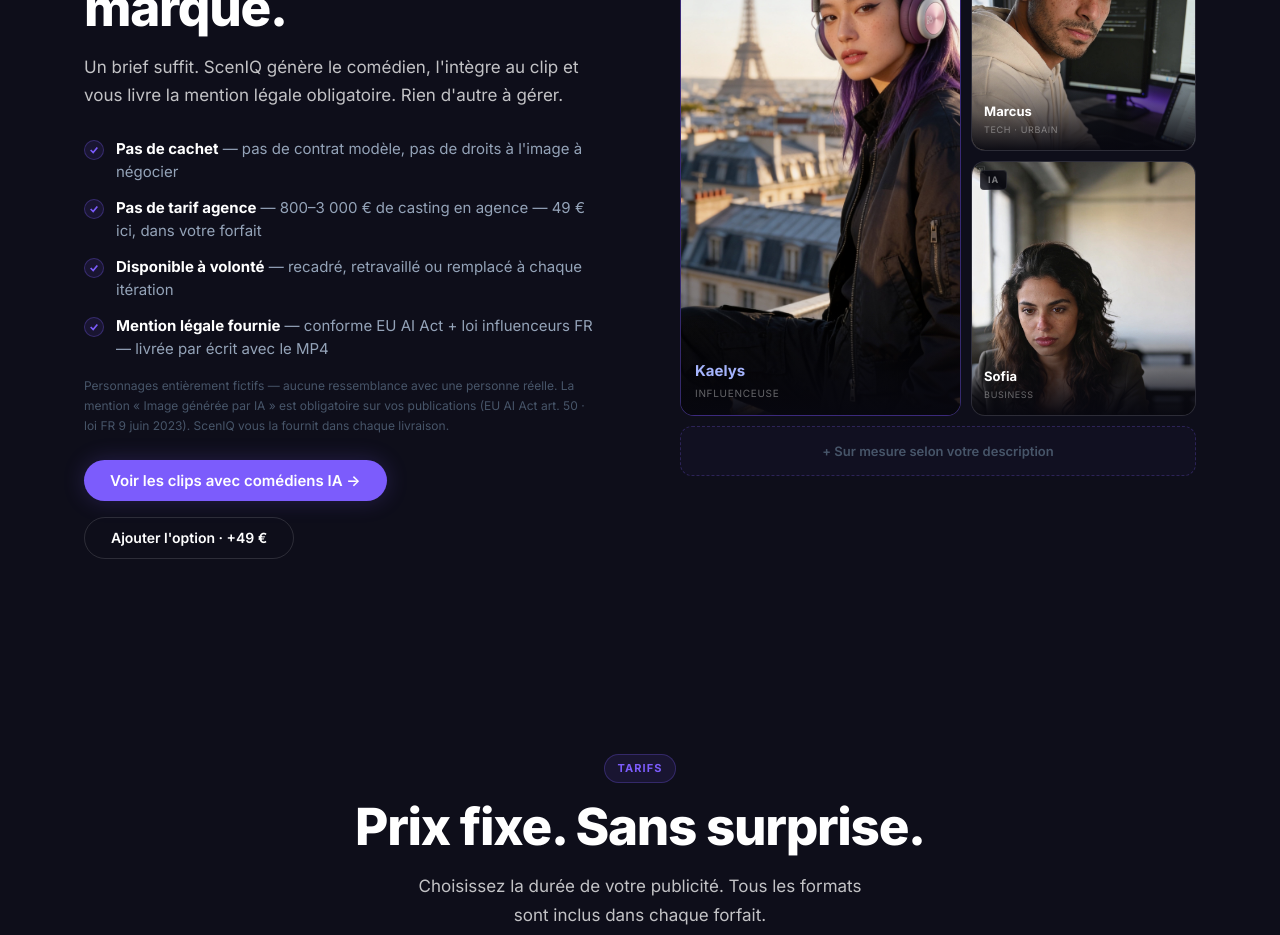
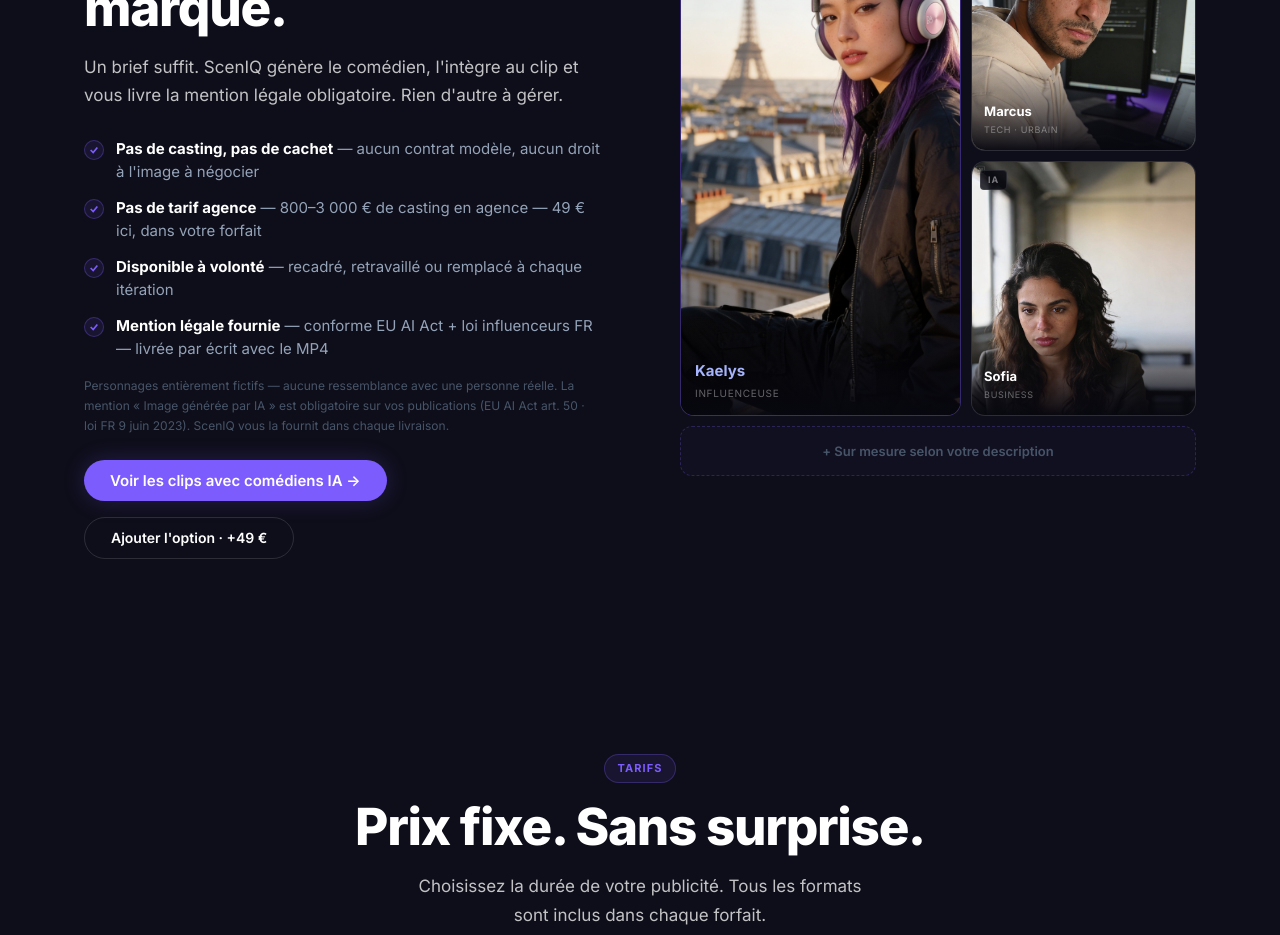
Before and after one commit to sceniqstudio/sceniq, a Next.js app: page / in a window 1280 px wide. Shown: the part 3720-4655 px from the top of the page. Built offline with nearby package versions, Linux system fonts and the light colour scheme; no server answers.

Commit message:
copy: comédiens IA — Pas de casting, pas de cachet

```diff
--- a/app/page.tsx
+++ b/app/page.tsx
@@ -669,7 +669,7 @@ export default function HomePage() {
               </p>
               <ul className="lv2-feat-list">
                 {[
-                  { label: 'Pas de cachet',        desc: 'pas de contrat modèle, pas de droits à l\'image à négocier' },
+                  { label: 'Pas de casting, pas de cachet', desc: 'aucun contrat modèle, aucun droit à l\'image à négocier' },
                   { label: 'Pas de tarif agence',  desc: '800–3 000 € de casting en agence — 49 € ici, dans votre forfait' },
                   { label: 'Disponible à volonté', desc: 'recadré, retravaillé ou remplacé à chaque itération' },
                   { label: 'Mention légale fournie', desc: 'conforme EU AI Act + loi influenceurs FR — livrée par écrit avec le MP4' },
```
